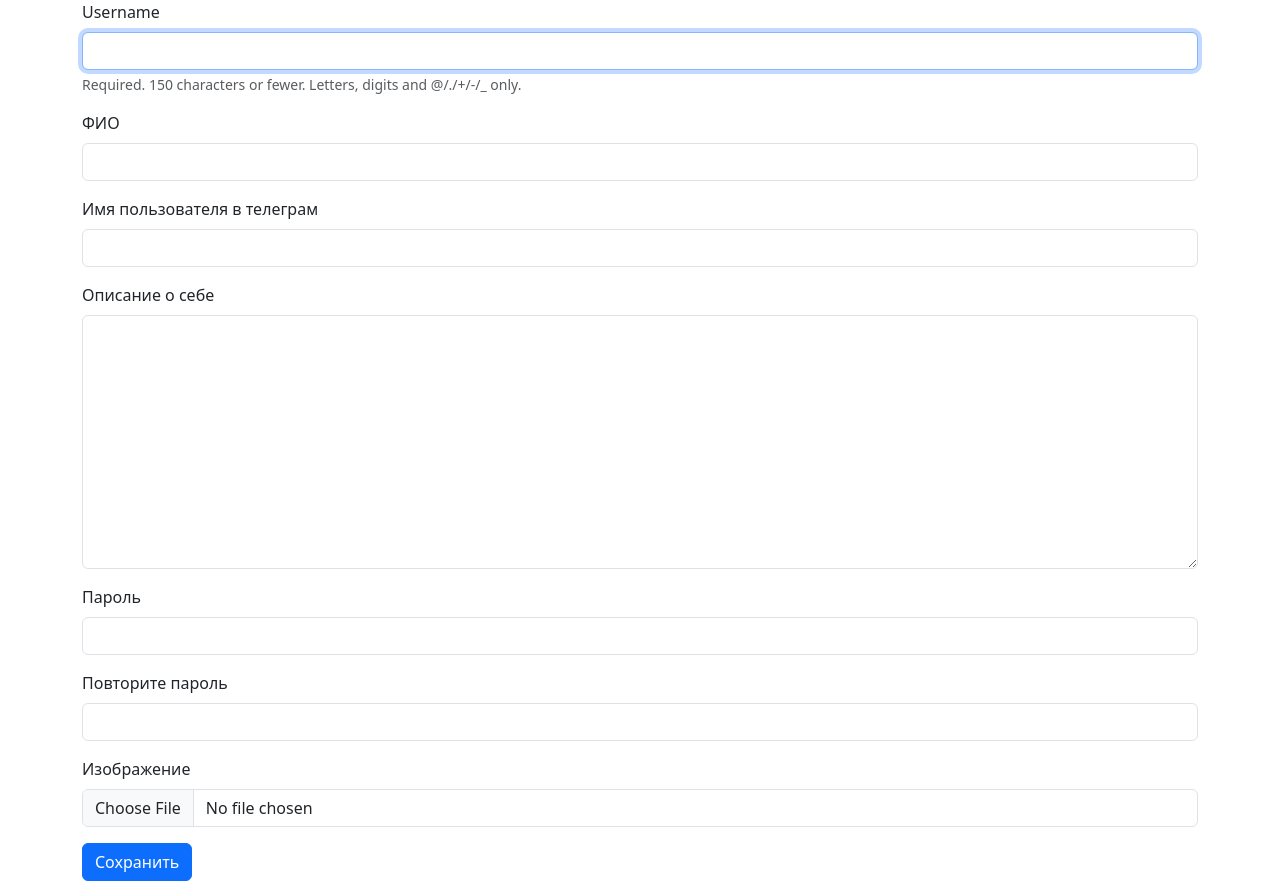
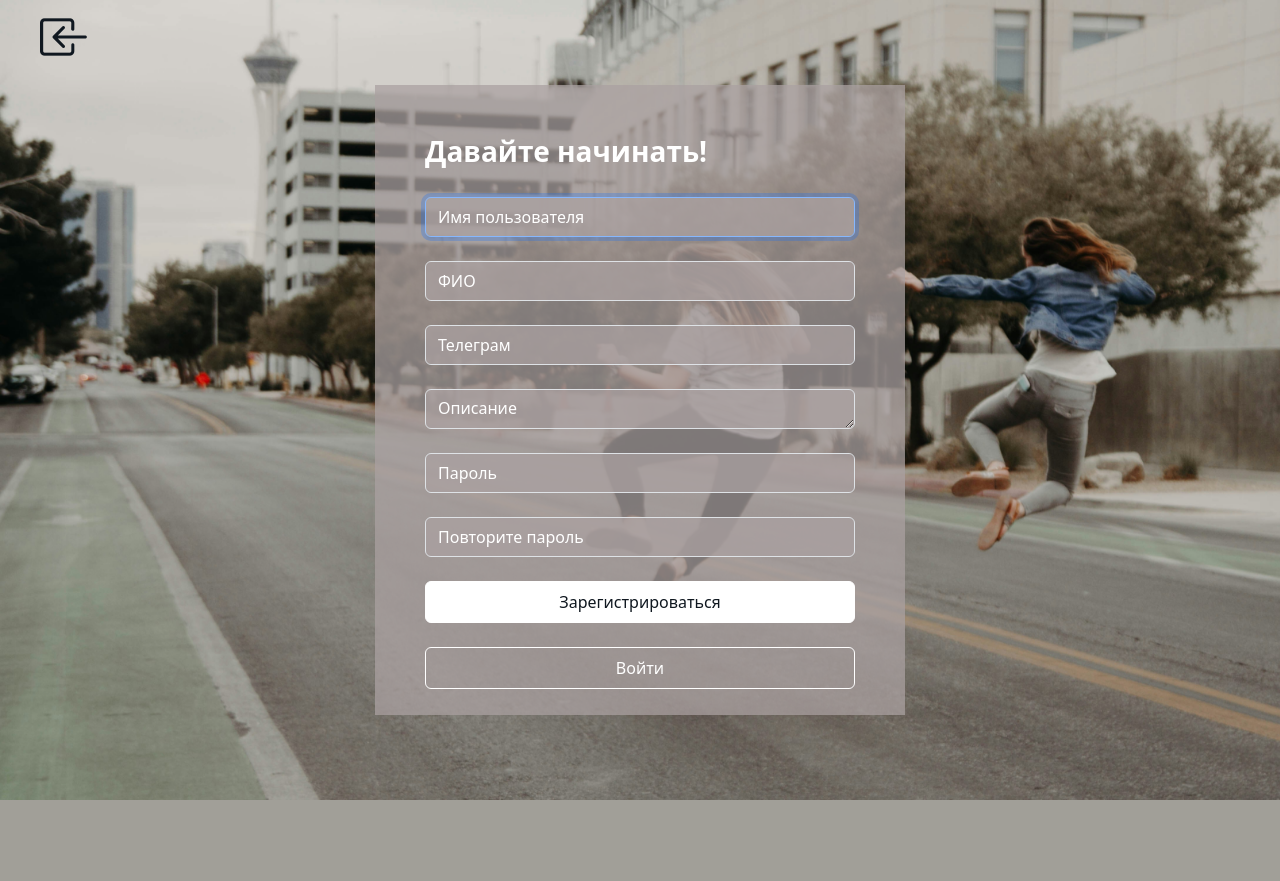
Before and after one commit to ordenmeny/Unit-clubs, a Django app: page /users/signup/ in a window 1280 px wide. After the commit the page ends 800 px from the top, so only its background shows below. Run offline with Django 4.2, Linux system fonts and the light colour scheme; some libraries are stand-ins or nearby versions.

Commit message:
Верстка страницы регистрации

```diff
--- a/users/forms.py
+++ b/users/forms.py
@@ -5,20 +5,33 @@ from django import forms
 
 
 class UserForm(UserCreationForm):
-    password1 = forms.CharField(label='Пароль', widget=forms.PasswordInput())
-    password2 = forms.CharField(label='Повторите пароль', widget=forms.PasswordInput())
+    username = UsernameField(
+        widget=forms.TextInput(attrs={"autofocus": True, 'class': 'form-control block-opacity input-height',
+                                      'placeholder': 'Имя пользователя'}))
+    fio = forms.CharField(label='ФИО',
+                          widget=forms.TextInput(attrs={'class': 'form-control block-opacity input-height', 'placeholder': 'ФИО'}))
+    tg = forms.CharField(label='Телеграм',
+                         widget=forms.TextInput(attrs={'class': 'form-control block-opacity input-height', 'placeholder': 'Телеграм'}))
+    desc = forms.CharField(label='Описание',
+                           widget=forms.Textarea(attrs={'class': 'form-control block-opacity input-height', 'placeholder': 'Описание'}))
+    password1 = forms.CharField(label='Пароль',
+                                widget=forms.PasswordInput(attrs={'class': 'form-control block-opacity input-height', 'placeholder': 'Пароль'}))
+    password2 = forms.CharField(label='Повторите пароль',
+                                widget=forms.PasswordInput(attrs={'class': 'form-control block-opacity input-height', 'placeholder': 'Повторите пароль'}))
 
     class Meta:
         model = get_user_model()
-        fields = ['username', 'fio', 'tg', 'desc', 'password1', 'password2',  'image']
+        fields = ['username', 'fio', 'tg', 'desc', 'password1', 'password2', 'image']
 
 
 class LoginForm(AuthenticationForm):
     username = UsernameField(
-        widget=forms.TextInput(attrs={"autofocus": True, 'class': 'form-control block-opacity input-height', 'placeholder': 'Имя пользователя'}))
+        widget=forms.TextInput(attrs={"autofocus": True, 'class': 'form-control block-opacity input-height',
+                                      'placeholder': 'Имя пользователя'}))
     password = forms.CharField(
         strip=False,
         widget=forms.PasswordInput(
-            attrs={"autocomplete": "current-password", 'class': 'form-control block-opacity input-height', 'placeholder': 'Пароль'}
+            attrs={"autocomplete": "current-password", 'class': 'form-control block-opacity input-height',
+                   'placeholder': 'Пароль'}
         ),
     )
--- a/users/static/users/styles/main.css
+++ b/users/static/users/styles/main.css
@@ -3,8 +3,8 @@
 }
 
 .input-height{
-    height: 60px;
-    width: 400px;
+    height: 40px;
+    width: 430px;
 }
 
 .input-height::placeholder{
--- a/users/templates/users/signup.html
+++ b/users/templates/users/signup.html
@@ -1,14 +1,74 @@
+{#{% extends 'users/base/base.html' %}#}
+{#{% load crispy_forms_filters %}#}
+{#{% load crispy_forms_tags %}#}
+{##}
+{#{% block content %}#}
+{##}
+{#    <div class="container">#}
+{#        <form method="post" enctype="multipart/form-data">{% csrf_token %}#}
+{#            {{ form|crispy }}#}
+{#            <button type="submit" class="btn btn-primary">Сохранить</button>#}
+{#        </form>#}
+{#    </div>#}
+{##}
+{#{% endblock %}#}
 {% extends 'users/base/base.html' %}
-{% load crispy_forms_filters %}
-{% load crispy_forms_tags %}
+{% load static %}
 
 {% block content %}
+    <a href="{% url 'app_clubs:home_page' %}" style="color: #101820">
+        <i class="bi bi-box-arrow-in-left" style="margin-left: 40px; font-size: 50px"></i>
+    </a>
+    <style>
+        html,
+        body {
+            height: 100%;
+            background-size: cover;
+            background-image: url({% static 'users/images/back_page_login.png' %});
+        }
 
-    <div class="container">
-        <form method="post" enctype="multipart/form-data">{% csrf_token %}
-            {{ form|crispy }}
-            <button type="submit" class="btn btn-primary">Сохранить</button>
-        </form>
-    </div>
+        .form-signin {
+            max-width: 530px;
+            padding-top: 50px;
+            padding-bottom: 50px;
+        }
+
+        .form-signin .form-floating:focus-within {
+            z-index: 2;
+        }
+
+        .form-signin {
+            margin-bottom: -1px;
+            border-bottom-right-radius: 0;
+            border-bottom-left-radius: 0;
+        }
+
+        .form-signin {
+            margin-bottom: 10px;
+            border-top-left-radius: 0;
+            border-top-right-radius: 0;
+        }
+    </style>
+    <main style="height: 630px;" class="block-opacity form-signin w-100 m-auto d-flex justify-content-center position-absolute top-50 start-50 translate-middle">
+        <div>
+            <form method="post" enctype="multipart/form-data">
+                {% csrf_token %}
+                <h1 class="h3 mb-1 fw-normal" style="color: #FFFFFF; font-weight: bold !important;">Давайте
+                    начинать!</h1><br>
+                {{ form.username }}<br>
+                {{ form.fio }}<br>
+                {{ form.tg }}<br>
+                {{ form.desc }}<br>
+                {{ form.password1 }}<br>
+                {{ form.password2 }}<br>
+
+                <button class="btn btn-secondary w-100 py-2" type="submit">Зарегистрироваться</button>
+                <br><br>
+                <a class="btn btn-outline-secondary w-100 py-2" href="{% url 'users:login' %}">Войти</a>
+            </form>
+
+        </div>
+    </main>
+
 
 {% endblock %}
```
Also changed, not shown: db.sqlite3.
